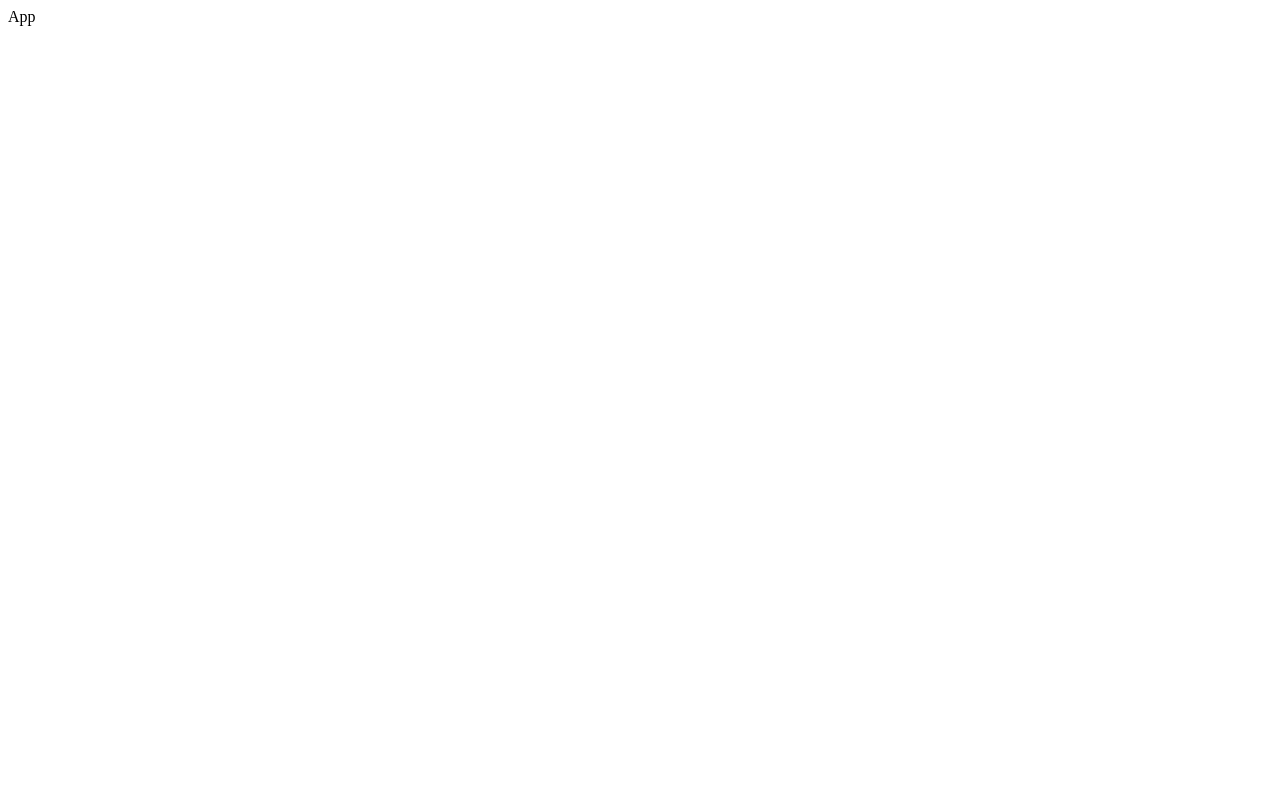
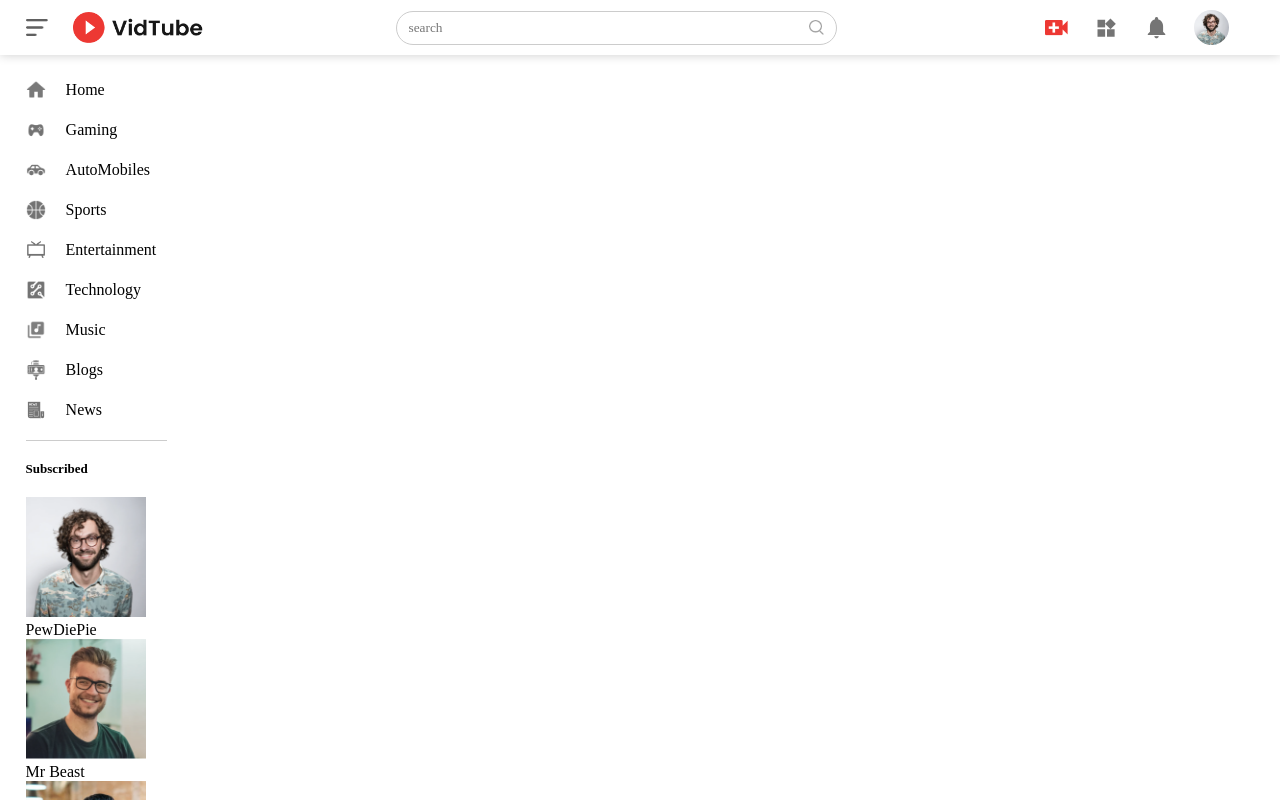
Before and after one commit to AbrarUr-Rahman/YouTube_Clone, a React (Vite) app in the folder Youtube-Clone/: page / in a window 1280 px wide. Built offline with nearby package versions, Linux system fonts and the light colour scheme.

Commit message:
SideBar first commit

```diff
--- a/Youtube-Clone/src/App.jsx
+++ b/Youtube-Clone/src/App.jsx
@@ -1,5 +1,18 @@
+import { Route, Routes } from "react-router-dom";
+import Navbar from "./Components/NavBar/Navbar";
+import Home from "./Pages/Home/Home";
+import Video from "./Pages/Video/Video";
+
 const App = () => {
-  return <div>App</div>;
+  return (
+    <>
+      <Navbar></Navbar>
+      <Routes>
+        <Route path="/" element={<Home />} />
+        <Route path="/video/:categoryId/:videoId" element={<Video />} />
+      </Routes>
+    </>
+  );
 };
 
 export default App;
--- /dev/null
+++ b/Youtube-Clone/src/Components/NavBar/Navbar.css
@@ -0,0 +1,50 @@
+nav {
+    padding: 10px 2%;
+    justify-content: space-between;
+    box-shadow: 0 0 10px rgba(0, 0, 0, 0.2);
+    background: white;
+    top: 0;
+    position: sticky;
+    z-index: 10;
+}
+
+.nav-left .menu-icon {
+    width: 22px;
+    margin-right: 25px;
+
+}
+
+.nav-left .logo {
+    width: 130px;
+}
+
+.nav-middle .search-box {
+    border: 1px solid #ccc;
+    margin-right: 15px;
+    padding: 8px 12px;
+    border-radius: 25px;
+
+}
+
+.nav-middle .search-box input {
+    width: 400px;
+    border: 0;
+    outline: 0;
+    background: transparent;
+}
+
+.nav-middle .search-box img {
+    width: 15px;
+
+
+}
+
+.nav-right img {
+    width: 25px;
+    margin-right: 25px;
+}
+
+.nav-right .user-icon {
+    width: 35px;
+    border-radius: 50%;
+}
--- a/Youtube-Clone/src/Components/NavBar/Navbar.jsx
+++ b/Youtube-Clone/src/Components/NavBar/Navbar.jsx
@@ -1,5 +1,35 @@
+import "./Navbar.css";
+import menu_icon from "../../assets/menu.png";
+import logo from "../../assets/logo.png";
+import search_icon from "../../assets/search.png";
+import upload_icon from "../../assets/upload.png";
+import more_icon from "../../assets/more.png";
+import notification_icon from "../../assets/notification.png";
+import profile_icon from "../../assets/jack.png";
+
 const Navbar = () => {
-  return <div>Navbar</div>;
+  return (
+    <nav className="flex-div">
+      <div className="nav-left flex-div">
+        <img className="menu-icon" src={menu_icon} alt="" />
+        <img className="logo" src={logo} alt="" />
+      </div>
+
+      <div className="nav-middle flex-div">
+        <div className="search-box flex-div">
+          <input type="text" placeholder="search" />
+          <img src={search_icon} alt="" />
+        </div>
+      </div>
+
+      <div className="nav-right flex-div">
+        <img src={upload_icon} alt="" />
+        <img src={more_icon} alt="" />
+        <img src={notification_icon} alt="" />
+        <img className="user-icon" src={profile_icon} alt="" />
+      </div>
+    </nav>
+  );
 };
 
 export default Navbar;
--- /dev/null
+++ b/Youtube-Clone/src/Components/Sidebar/Sidebar.css
@@ -0,0 +1,40 @@
+.sidebar {
+    background-color: white;
+    width: 15%;
+    height: 100vh;
+    position: fixed;
+    top: 0;
+    padding-left: 2%;
+    padding-top: 80px;
+}
+
+.shortcut-links img {
+    width: 20px;
+    margin-right: 20px;
+
+}
+
+.side-links {
+    display: flex;
+    align-items: center;
+    margin-bottom: 20px;
+    width: fit-content;
+    flex-wrap: wrap;
+    cursor: pointer;
+
+
+}
+
+.sidebar hr {
+    border: 0;
+    height: 1px;
+    background-color: #ccc;
+    width: 85%;
+}
+
+.subscribed-list h3 {
+    font-size: 13px;
+    margin: 20px 0;
+    columns: #5a5a5a;
+
+}
--- /dev/null
+++ b/Youtube-Clone/src/Components/Sidebar/Sidebar.jsx
@@ -0,0 +1,86 @@
+import "./Sidebar.css";
+import home from "../../assets/home.png";
+import game_icon from "../../assets/game_icon.png";
+import automobiles from "../../assets/automobiles.png";
+import sports from "../../assets/sports.png";
+import entertainment from "../../assets/entertainment.png";
+import tech from "../../assets/tech.png";
+import music from "../../assets/music.png";
+import blogs from "../../assets/blogs.png";
+import news from "../../assets/news.png";
+import jack from "../../assets/jack.png";
+import simon from "../../assets/simon.png";
+import tom from "../../assets/tom.png";
+import megan from "../../assets/megan.png";
+import cameron from "../../assets/cameron.png";
+
+const Sidebar = () => {
+  return (
+    <div className="sidebar">
+      <div className="shortcut-links">
+        <div className="side-links">
+          <img src={home} alt="" />
+          <p>Home</p>
+        </div>
+        <div className="side-links">
+          <img src={game_icon} alt="" />
+          <p>Gaming</p>
+        </div>
+        <div className="side-links">
+          <img src={automobiles} alt="" />
+          <p>AutoMobiles</p>
+        </div>
+        <div className="side-links">
+          <img src={sports} alt="" />
+          <p>Sports</p>
+        </div>
+        <div className="side-links">
+          <img src={entertainment} alt="" />
+          <p>Entertainment</p>
+        </div>
+        <div className="side-links">
+          <img src={tech} alt="" />
+          <p>Technology</p>
+        </div>
+        <div className="side-links">
+          <img src={music} alt="" />
+          <p>Music</p>
+        </div>
+        <div className="side-links">
+          <img src={blogs} alt="" />
+          <p>Blogs</p>
+        </div>
+        <div className="side-links">
+          <img src={news} alt="" />
+          <p>News</p>
+        </div>
+        <hr />
+      </div>
+      <div className="subscribed-list">
+        <h3>Subscribed</h3>
+        <div className="side-link">
+          <img src={jack} alt="" />
+          <p>PewDiePie</p>
+        </div>
+        <div className="side-link">
+          <img src={simon} alt="" />
+          <p>Mr Beast</p>
+        </div>
+        <div className="side-link">
+          <img src={tom} alt="" />
+          <p>Justin Bieber</p>
+        </div>
+        <div className="side-link">
+          <img src={megan} alt="" />
+          <p>5 Minute Crafts</p>
+        </div>
+        <div className="side-link">
+          <img src={cameron} alt="" />
+          <p>Nas Daily</p>
+        </div>
+      </div>
+    </div>
+  );
+};
+
+export default Sidebar;
--- a/Youtube-Clone/src/Pages/Home/Home.jsx
+++ b/Youtube-Clone/src/Pages/Home/Home.jsx
@@ -1,7 +1,12 @@
+import Sidebar from "../../Components/Sidebar/Sidebar";
 import "./Home.css";
 
 const Home = () => {
-  return <div>Home</div>;
+  return (
+    <>
+      <Sidebar></Sidebar>
+    </>
+  );
 };
 
 export default Home;
--- a/Youtube-Clone/src/index.css
+++ b/Youtube-Clone/src/index.css
@@ -0,0 +1,23 @@
+* {
+    margin: 0;
+    padding: 0;
+    box-sizing: border-box;
+    font-family: 'Times New Roman', Times, serif;
+}
+
+a {
+    text-decoration: none;
+    color: #5a5a5a;
+
+}
+
+img {
+    cursor: pointer;
+
+}
+
+.flex-div {
+    display: flex;
+    align-items: center;
+
+}
--- a/Youtube-Clone/src/main.jsx
+++ b/Youtube-Clone/src/main.jsx
@@ -1,10 +1,13 @@
-import { StrictMode } from 'react'
-import { createRoot } from 'react-dom/client'
-import App from './App.jsx'
-import './index.css'
+import { StrictMode } from "react";
+import { createRoot } from "react-dom/client";
+import App from "./App.jsx";
+import "./index.css";
+import { BrowserRouter } from "react-router-dom";
 
-createRoot(document.getElementById('root')).render(
+createRoot(document.getElementById("root")).render(
   <StrictMode>
-    <App />
-  </StrictMode>,
-)
+    <BrowserRouter>
+      <App />
+    </BrowserRouter>
+  </StrictMode>
+);
```
